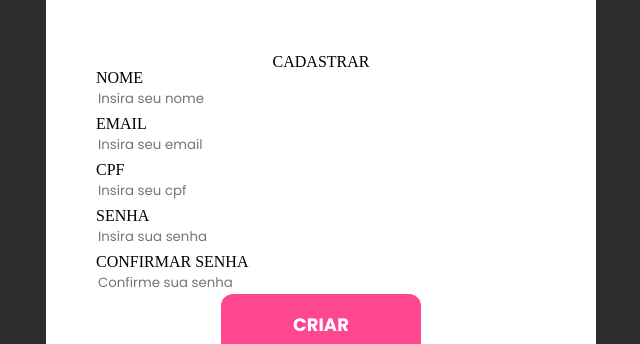
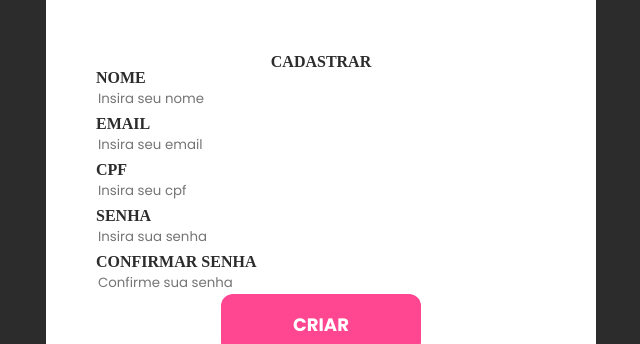
Before and after one commit to Lucas-Perseguin/projeto15-drivenshop-front, a React (Create React App) app: page /cadastro in a window 1280 px wide. Shown: the part 186-530 px from the top of the page, without its empty margins (319-959 px from the left). Built offline with nearby package versions, Linux system fonts and the light colour scheme.

Commit message:
chore: SignUp page fonts config

```diff
--- a/src/Pages/SignUp.js
+++ b/src/Pages/SignUp.js
@@ -21,6 +21,8 @@ const SignUpContainer = styled.div`
   flex-direction: column;
   align-items: center;
   justify-content: center;
+  color: ${mainGrey};
+  font-weight: 700;
 `;
 
 const Form = styled.div`
@@ -38,6 +40,8 @@ const Form = styled.div`
       width: 100%;
       border: 2px black;
       border-radius: 4px;
+      color: black;
+      font-weight: 400;
     }
   }
 `;
```
